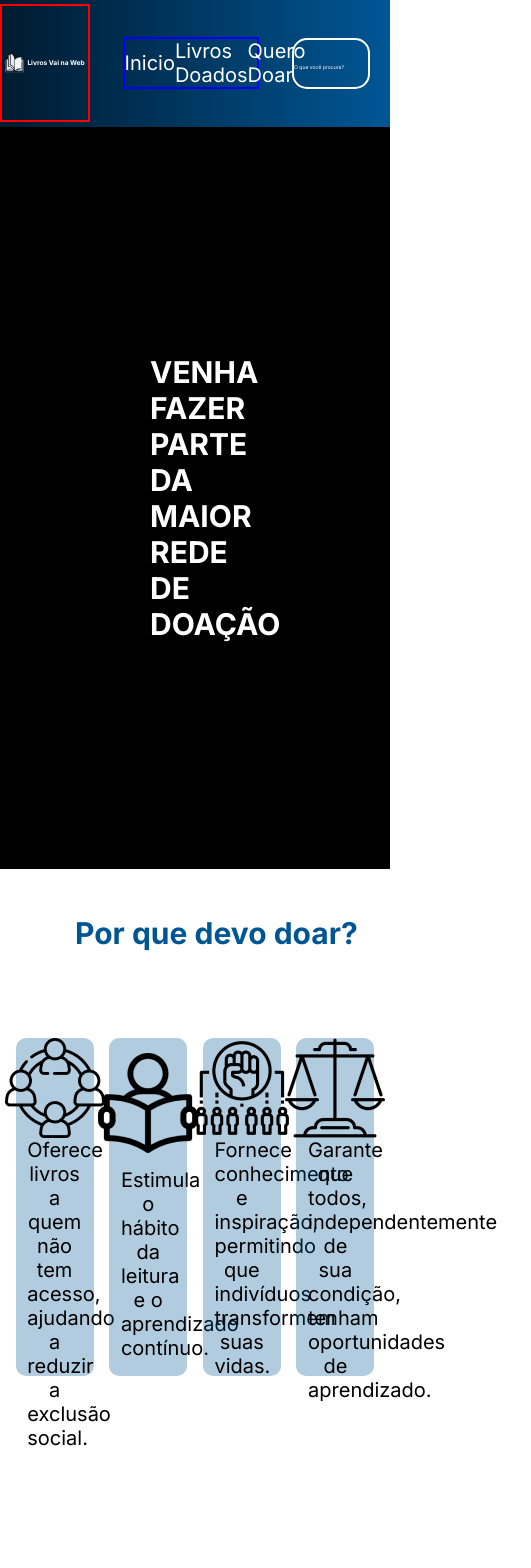
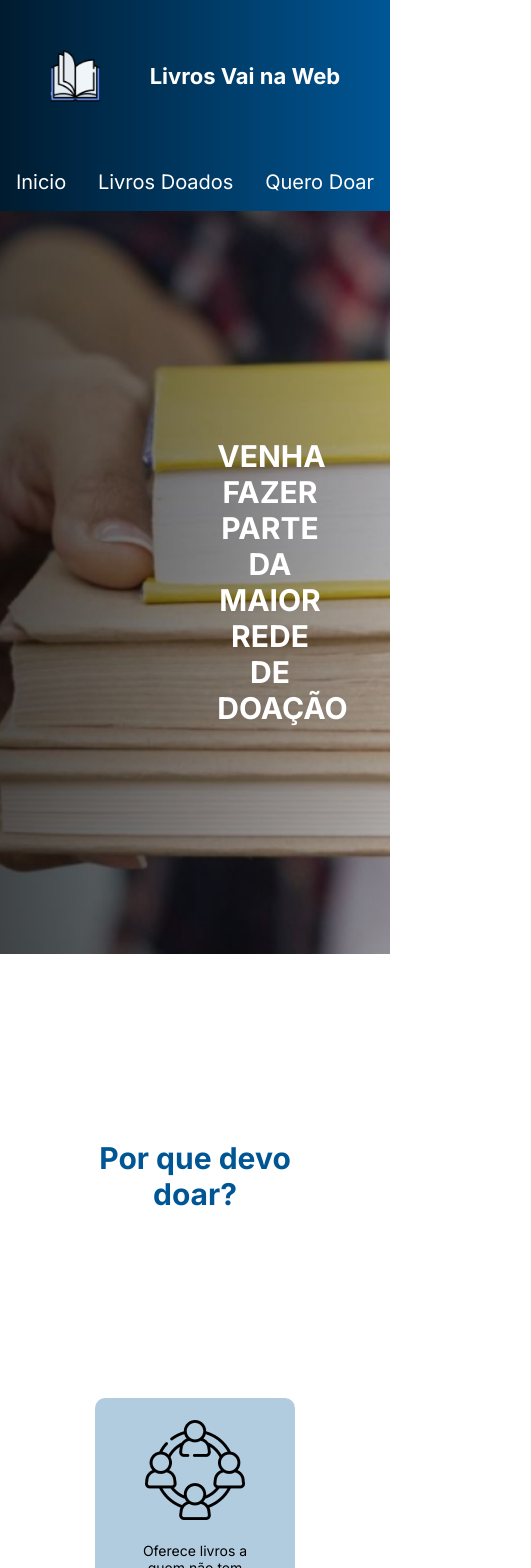
Before and after one commit to saviiolima/livros-vainaweb-desafio, a React (Vite) app: page / in a window 390 px wide. Shown: the top 1568 px of the page, 531 px wide, since content can reach past the window. Built offline with nearby package versions, Linux system fonts and the light colour scheme.

Commit message:
responsivo final

```diff
--- a/src/Pages/Doados/Doados.jsx
+++ b/src/Pages/Doados/Doados.jsx
@@ -9,11 +9,15 @@ export default function Doados() {
         <section className={S.boxLivros}>
           <article>
             <img src={booksdoados} alt="livro o protagonista" />
-            <div>
-              <h3>O protagonista</h3>
-              <p>Susanne Andrade</p>
-              <p>Ficção</p>
-            </div>
+            <h3>O protagonista</h3>
+            <p>Susanne Andrade</p>
+            <p>Ficção</p>
+          </article>
+          <article>
+            <img src={booksdoados} alt="livro o protagonista" />
+            <h3>O protagonista</h3>
+            <p>Susanne Andrade</p>
+            <p>Ficção</p>
           </article>
         </section>
       </section>
--- a/src/Pages/Doados/doados.module.scss
+++ b/src/Pages/Doados/doados.module.scss
@@ -10,23 +10,50 @@
   width: 85vw;
   height: 60vh;
   display: flex;
-  article{
-    width: 13vw;
-    height: 25vh;
+  justify-content: space-evenly;
+  flex-wrap: wrap;
+  gap: 10px;
+  article {
+    width: 200px;
+    height: 30vh;
     display: flex;
     align-items: center;
-    justify-content: space-around;
+    justify-content: space-evenly;
     flex-direction: column;
     border-radius: 14px;
     border: solid 2px rgba(0, 86, 149, 1);
-    div{
-        height: 8vh;
-        width: 15vw;
-        display: flex;
-        text-align: center;
-        flex-direction: column;
-        align-items: center;
-        justify-content: space-evenly;
+    img{
+      padding-bottom: 20px;
     }
   }
 }
+
+@media (max-width: 900px) {
+  .boxDoados {
+    height: 80vh;
+  }
+
+  .boxDoados {
+    height: 90vh;
+  }
+}
+
+// @media(max-width: 1100px){
+//   .boxLivros {
+//     article{
+//       width: 17vw;
+//       div{
+//         h3{
+//           font-size: 18px;
+//         }
+//         p{
+//           font-size: 15px;
+//         }
+//       }
+//     }
+//   }
+// }
+
+// @media(max-width: 860px){
+
+// }
--- a/src/Pages/Inicio/inicio.module.scss
+++ b/src/Pages/Inicio/inicio.module.scss
@@ -16,14 +16,14 @@
 
 .boxDevoDoar {
   height: 88vh;
-  div{
+  div {
     height: 15vh;
     display: flex;
     align-items: center;
-    h2{
+    h2 {
       font-size: 30px;
       color: rgba(0, 86, 149, 1);
-      margin-left: 75px;
+      margin-left: 65px;
     }
   }
 }
@@ -33,7 +33,6 @@
   display: flex;
   align-items: center;
   justify-content: space-evenly;
-
   article {
     width: 20%;
     height: 80%;
@@ -43,10 +42,67 @@
     justify-content: space-evenly;
     border-radius: 10px;
     background: rgba(1, 87, 148, 0.3);
-    p{
+    p {
       width: 70%;
       font-size: 20px;
       text-align: center;
     }
   }
 }
+
+@media (max-width: 1100px) {
+  .boxCard {
+    article {
+      p {
+        font-size: 1.5vw;
+      }
+    }
+  }
+}
+
+@media (max-width: 720px) {
+  .boxInicio {
+    background-position: center;
+    justify-content: center;
+  }
+  h2 {
+    width: 70%;
+    text-align: center;
+    font-size: 28px;
+    margin-left: 0;
+  }
+
+  .boxDevoDoar {
+    height: 120vh;
+    div {
+      justify-content: center;
+      h2 {
+        margin-left: 0;
+      }
+    }
+  }
+
+  .boxCard {
+    height: 100vh;
+    flex-wrap: wrap;
+    article {
+      width: 200px;
+      height: 250px;
+      p {
+        font-size: 14px;
+      }
+    }
+  }
+}
+
+@media (max-width: 488px) {
+  .boxDevoDoar {
+    height: 190vh;
+    justify-content: space-evenly;
+    display: flex;
+    flex-direction: column;
+  }
+  .boxCard {
+    height: auto;
+  }
+}
--- a/src/Pages/QueroDoar/querodoar.module.scss
+++ b/src/Pages/QueroDoar/querodoar.module.scss
@@ -28,7 +28,7 @@ form{
         color: rgba(0, 86, 149, 1);
     }
     input{
-        width: 30vh;
+        width: 80%;
         height: 5vh;
         border-radius: 10px;
         border: solid 2px rgba(0, 86, 149, 1);
@@ -42,7 +42,7 @@ form{
 
 input:nth-child(6){
     border: solid 2px ;
-    width: 10vw;
+    width: 40%;
     height: 6vh;
     padding-left: 0;
     background-color: rgba(0, 86, 149, 1);
@@ -50,3 +50,36 @@ input:nth-child(6){
     cursor: pointer;
     font-size: 20px;
 }
+
+@media(max-width: 1080){
+    form{
+        width: 350px;
+    }
+}
+
+@media(max-width: 660px){
+    .boxDoar{
+        height: 90vh;
+        h2{
+            font-size: 20px;
+        }
+    }
+
+    .boxPrincipal{
+        height: auto;
+    }
+}
+
+@media(max-width: 460px){
+    form{
+        width: 75vh;
+        div{
+            img{
+                width: 14vw;
+            }
+            h3{
+                font-size: 4.5;
+            }
+        }
+    }
+}
--- a/src/components/Footer/footer.module.scss
+++ b/src/components/Footer/footer.module.scss
@@ -32,3 +32,24 @@ footer{
         color: white;
     }
 }
+
+@media(max-width: 1000px){
+    .boxMedia{
+        nav{
+            width: 250px;
+        }
+    }
+}
+
+@media(max-width: 488px){
+    .boxMedia{
+        flex-direction: column;
+        justify-content: space-evenly;
+    }
+
+    .boxLayout{
+        p{
+            text-align: center;
+        }
+    }
+}
--- a/src/components/Header/header.module.scss
+++ b/src/components/Header/header.module.scss
@@ -62,7 +62,6 @@ input{
 
 @media (max-width: 1170px) {
   .boxLogo{
-    border: solid 2px red;
     h1{
       font-size: 1.7vw;
     }
@@ -72,7 +71,6 @@ input{
   }
 
   .boxNav{
-    border: solid 2px blue;
     ul{
       font-size: 1.6vw;
     }
@@ -87,3 +85,41 @@ input{
     }
     }
 }
+
+@media(max-width: 760px){
+  header{
+    height: 25vh;
+    flex-direction: column;
+    justify-content: space-around;
+  }
+
+  .boxDiv{
+    display: none;
+  }
+
+  .boxLogo{
+    width: 100%;
+    justify-content: space-evenly;
+    h1{
+      font-size: 22px;
+    }
+    img{
+      width: 50px;
+    }
+  }
+
+  .boxNav{
+    width: 100%;
+    ul{
+      font-size: 20px;
+    }
+  }
+}
+
+@media(max-width: 380px){
+  .boxNav{
+    ul{
+      font-size: 18px;
+    }
+  }
+}
```
